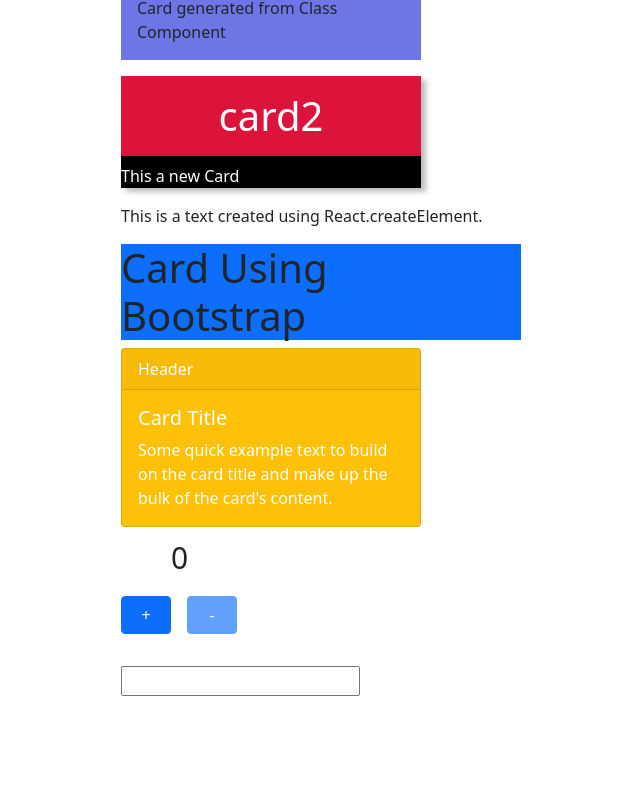
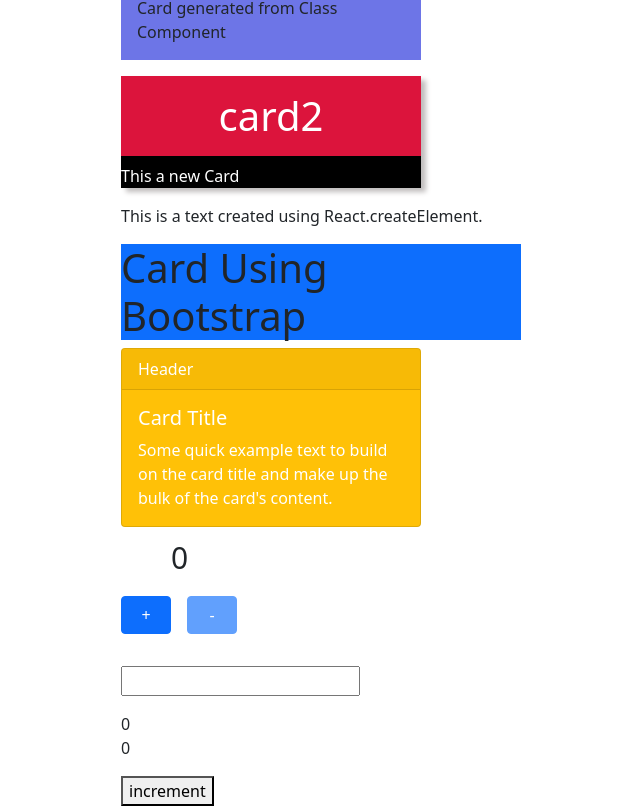
Before and after one commit to muradhossain716/react-core-concepts, a React (Create React App) app: page / in a window 1280 px wide. Shown: the part 1554-2360 px from the top of the page, without its empty margins (263-903 px from the left). Before the commit the page ends 2266 px from the top, so only its background shows below. Built offline with nearby package versions, Linux system fonts and the light colour scheme.

Commit message:
useState with class and function

```diff
--- a/src/App.js
+++ b/src/App.js
@@ -4,7 +4,10 @@ import CardData from "./data.json";
 import DataList from "./Components/uniqueList/list";
 import Card2 from "./Components/Card/Card2";
 import Card3 from "./Components/Card/Card3";
-import State from "./Components/State/State"
+import State from "./Components/State/State";
+import USESTATE from "./Components/State/UseState";
+import USESTATE2 from "./Components/State/UseState2";
+
 
 function App(){
     return(<div style={{margin:"5% 30% 0% 30%"}}><p className="card-specifier">Card generated from Json file</p>
@@ -19,6 +22,8 @@ function App(){
         <Card2  name="card2" description="This a new Card"/>
         <Card3 />
         <State />
+        <USESTATE />
+        <USESTATE2 />
     </div>
 
     );
--- /dev/null
+++ b/src/Components/State/UseState.js
@@ -0,0 +1,19 @@
+import React, { Component } from 'react'
+
+export default class USESTATE extends Component {
+    constructor(props) {
+      super(props)
+
+      this.state = {
+         value:0
+      }
+    }
+    handel=()=>this.setState({
+        value:1
+    })
+  render() {
+    return (
+      <div Onclick>{this.state.value}</div>
+    )
+  }
+}
--- /dev/null
+++ b/src/Components/State/UseState2.js
@@ -0,0 +1,16 @@
+import React,{useState}from 'react'
+
+export default function USESTATE2() {
+    const [count,setCount]=useState(0);
+    const handleIncrement=()=>{
+        setCount(count+1);
+    }
+  return (
+  <div>
+      <p>{count}</p>
+      <button onClick={handleIncrement}>increment</button>
+
+  </div>
+
+  )
+}
```
